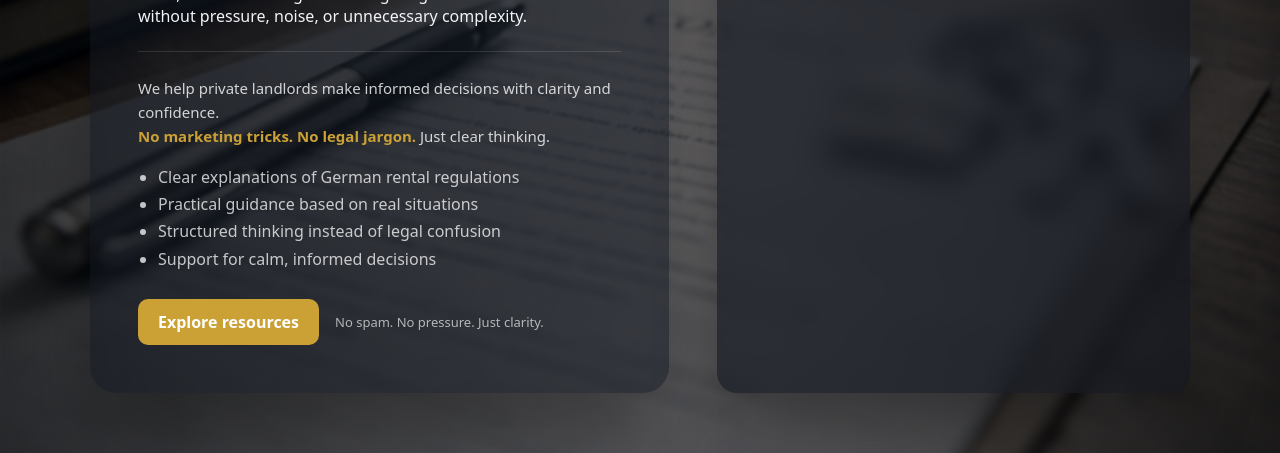
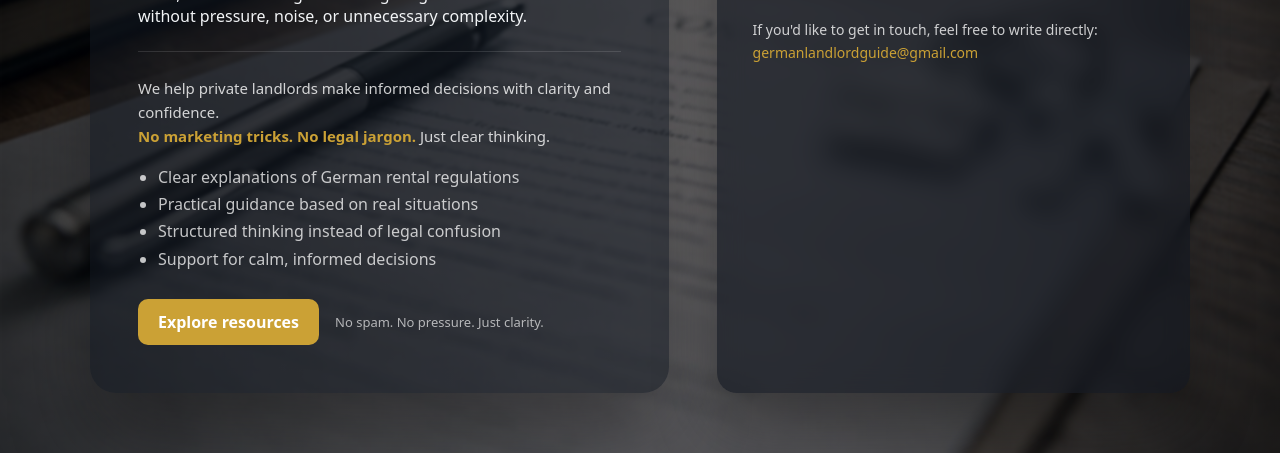
Before and after one commit to yqlyql/german-landlord-guide, a plain HTML site: page index.html in a window 1280 px wide. Shown: the part 401-854 px from the top of the page. Drawn offline with Linux system fonts and the light colour scheme.

Commit message:
add contact email

```diff
--- a/index.html
+++ b/index.html
@@ -369,6 +369,23 @@
         .subtitle-divider {
         animation: softGlow 6s ease-in-out infinite;
     }
+    .contact-note {
+        margin-top: 22px;
+        font-size: 14px;
+        color: rgba(255,255,255,0.75);
+        line-height: 1.6;
+    }
+
+    .contact-note a {
+        color: #cba135;
+        text-decoration: none;
+        font-weight: 500;
+    }
+
+    .contact-note a:hover {
+        text-decoration: underline;
+    }
+
   </style>
 </head>
 
@@ -452,6 +469,13 @@
         <div class="quote">
           “Finally, advice that feels calm and practical.”
         </div>
+
+        <p class="contact-note">
+           If you'd like to get in touch, feel free to write directly:<br>
+           <a href="mailto:germanlandlordguide@gmail.com" class="email-link">
+            germanlandlordguide@gmail.com
+           </a>
+        </p>
       </aside>
 
     </div>
```
